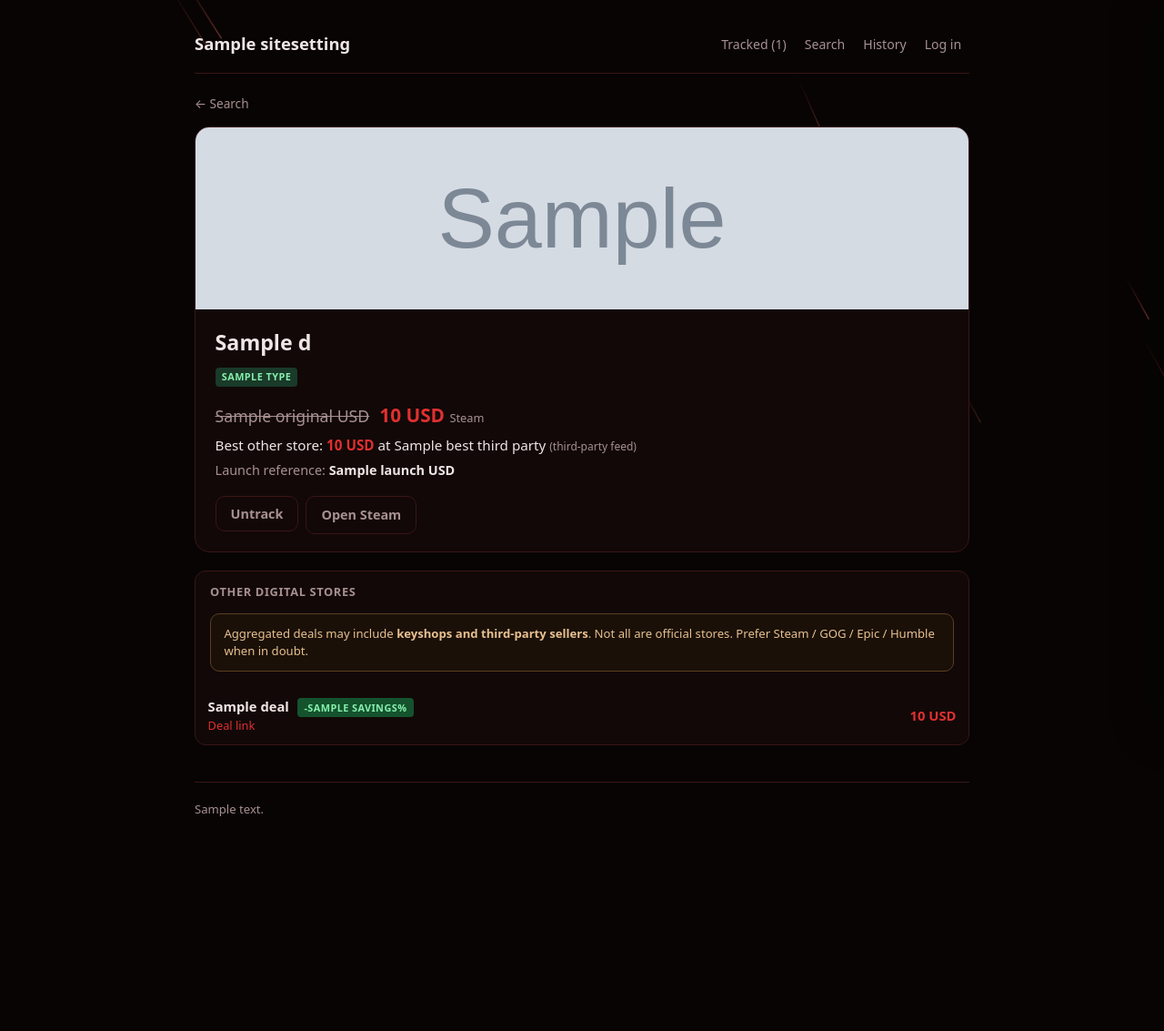
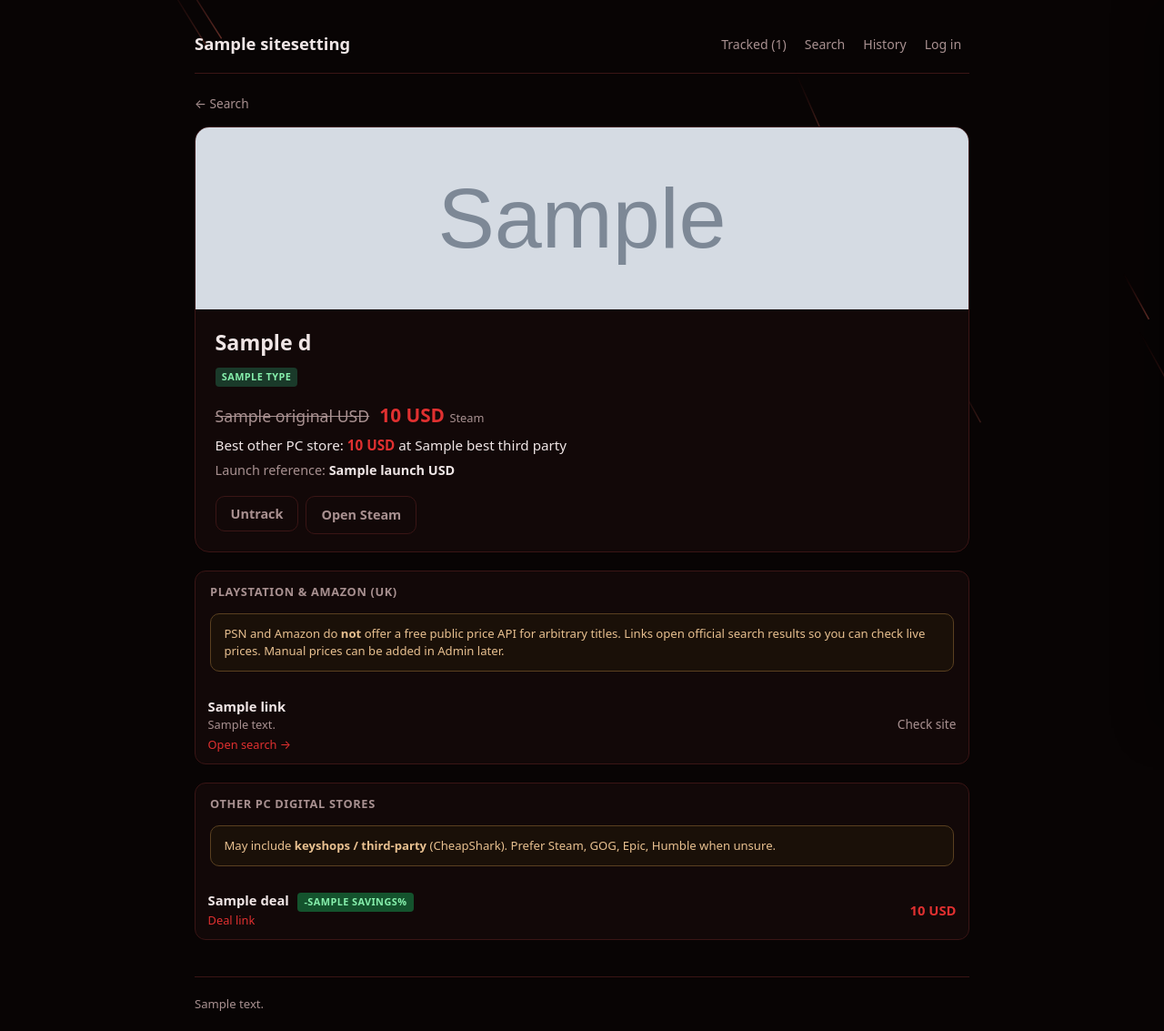
Before and after one commit to harinivasanc2000/django-game-price-tracker, a Django app: template templates/games/steam_detail.html in a window 1280 px wide. Shown: the whole page at 91% size. Before the commit the page ends 897 px from the top, so only its background shows below. Run offline with Django 5.2, Linux system fonts and the light colour scheme; tables that the repository leaves empty hold one stand-in row (values such as "Sample post"); the template is opened without the code that fills it: values that come from a table or form of the project are taken from there, most other values are stand-ins (such as "Sample title", 1, 10 or a date in 2020); grey boxes marked "Sample" are stand-in pictures; parts of the project's set-up code (start-up, migrations or seed data) failed here and were passed over.

Commit message:
Seller dropdown graph + PSN/Amazon UK section

```diff
--- a/templates/games/steam_detail.html
+++ b/templates/games/steam_detail.html
@@ -22,6 +22,15 @@
   .disclaimer {
     margin: 0.5rem 1rem 1rem; padding: 0.75rem 0.9rem; border-radius: 10px;
     background: #1a1008; border: 1px solid #5a4020; color: #e8c090; font-size: 0.82rem; line-height: 1.45;
+  }
+  .chart-toolbar {
+    display: flex; flex-wrap: wrap; align-items: center; gap: 0.75rem;
+    margin: 0.5rem 0 0.85rem;
+  }
+  .chart-toolbar label { font-size: 0.85rem; color: var(--muted); }
+  .chart-toolbar select {
+    background: var(--bg); color: var(--text); border: 1px solid var(--border);
+    border-radius: 8px; padding: 0.4rem 0.65rem; font-size: 0.9rem;
   }
 </style>
 <script src="https://cdn.jsdelivr.net/npm/chart.js@4.4.1/dist/chart.umd.min.js"></script>
@@ -54,9 +63,8 @@
 
     {% if best_third_party %}
       <p style="font-size: 0.95rem; margin-top: 0.35rem;">
-        Best other store: <strong class="price-now">{{ best_third_party.price }} {{ best_third_party.currency }}</strong>
+        Best other PC store: <strong class="price-now">{{ best_third_party.price }} {{ best_third_party.currency }}</strong>
         at {{ best_third_party.store_name }}
-        <span style="font-size: 0.75rem; color: var(--muted);">(third-party feed)</span>
       </p>
     {% endif %}
 
@@ -82,52 +90,84 @@
 
 {% if has_chart %}
 <div class="panel" style="padding: 1rem;">
-  <h2 style="padding: 0;">Price comparison graph</h2>
-  <p style="font-size: 0.8rem; color: var(--muted); margin: 0.35rem 0 0.75rem;">
-    Steam (official) vs third-party / key-store deals vs launch reference.
-  </p>
-  <canvas id="priceChart" height="130"></canvas>
+  <h2 style="padding: 0;">Price graph</h2>
+  <div class="chart-toolbar">
+    <label for="sellerSelect">Show</label>
+    <select id="sellerSelect">
+      <option value="__avg__">Average (all sellers)</option>
+      <option value="__all__">All sellers (overlay)</option>
+    </select>
+  </div>
+  <canvas id="priceChart" height="140"></canvas>
   <div class="disclaimer" style="margin: 1rem 0 0;">
-    <strong>Disclaimer:</strong> Third-party and key-seller prices come from public deal aggregators
-    (CheapShark). They may include grey-market keyshops. Keys can be region-locked or revoked.
-    Always verify the seller. Steam prices are official for your selected region ({{ country }}).
-    Launch prices are approximate public references, not live API history.
-    Currencies may differ (Steam region vs USD deals) — compare carefully.
+    <strong>Disclaimer:</strong> Average mixes official and third-party/key-shop prices and may mix currencies (e.g. GBP Steam vs USD deals).
+    Prefer a single seller in the dropdown for a cleaner reading.
+    Keyshops can be grey-market — verify the seller.
   </div>
 </div>
 <script>
-  const labels = {{ chart_labels|safe }};
-  const steam = {{ chart_steam|safe }};
-  const third = {{ chart_third|safe }};
-  const launch = {{ chart_launch|safe }};
-  new Chart(document.getElementById('priceChart'), {
-    type: 'line',
-    data: {
-      labels,
-      datasets: [
-        {
-          label: 'Steam (official)',
-          data: steam,
+(function () {
+  const data = {{ chart_json|safe }};
+  const colors = ['#e03030','#e8a838','#3ecf6a','#5b8def','#c084fc','#f472b6','#2dd4bf','#a3a3a3'];
+  const select = document.getElementById('sellerSelect');
+
+  // Fill seller options
+  (data.sellers || []).forEach(s => {
+    const opt = document.createElement('option');
+    opt.value = s;
+    opt.textContent = s;
+    select.appendChild(opt);
+  });
+
+  const ctx = document.getElementById('priceChart');
+  let chart;
+
+  function datasetsFor(mode) {
+    const ds = [];
+    if (mode === '__avg__') {
+      ds.push({
+        label: 'Average (all sellers)',
+        data: data.average,
         borderColor: '#e03030',
-          backgroundColor: 'rgba(224,48,48,0.08)',
-          spanGaps: true, tension: 0.25, pointRadius: 3,
-        },
-        {
-          label: 'Third-party / keys (USD feed)',
-          data: third,
-          borderColor: '#e8a838',
-          borderDash: [4, 3],
-          spanGaps: true, tension: 0.25, pointRadius: 3,
-        },
-        {
+        backgroundColor: 'rgba(224,48,48,0.1)',
+        fill: true, spanGaps: true, tension: 0.25, pointRadius: 3,
+      });
+    } else if (mode === '__all__') {
+      (data.sellers || []).forEach((s, i) => {
+        ds.push({
+          label: s,
+          data: data.series[s],
+          borderColor: colors[i % colors.length],
+          spanGaps: true, tension: 0.25, pointRadius: 2,
+          borderWidth: 1.5,
+        });
+      });
+    } else {
+      ds.push({
+        label: mode,
+        data: data.series[mode] || [],
+        borderColor: '#e03030',
+        backgroundColor: 'rgba(224,48,48,0.1)',
+        fill: true, spanGaps: true, tension: 0.25, pointRadius: 3,
+      });
+    }
+    // Always show launch reference when present
+    if (data.launch && data.launch.some(v => v != null)) {
+      ds.push({
         label: 'Launch reference',
-          data: launch,
+        data: data.launch,
         borderColor: '#a89090',
         borderDash: [6, 4],
         pointRadius: 0, spanGaps: true,
-        },
-      ]
-    },
+      });
+    }
+    return ds;
+  }
+
+  function render(mode) {
+    const cfg = {
+      type: 'line',
+      data: { labels: data.labels, datasets: datasetsFor(mode) },
       options: {
         plugins: {
           legend: { labels: { color: '#a89090', boxWidth: 12, font: { size: 11 } } }
@@ -137,15 +177,39 @@
           y: { ticks: { color: '#a89090' }, grid: { color: '#3a1515' } }
         }
       }
-  });
+    };
+    if (chart) chart.destroy();
+    chart = new Chart(ctx, cfg);
+  }
+
+  select.addEventListener('change', () => render(select.value));
+  render('__avg__');
+})();
 </script>
 {% endif %}
 
 <div class="panel">
-  <h2>Other digital stores</h2>
+  <h2>PlayStation & Amazon (UK)</h2>
   <div class="disclaimer">
-    Aggregated deals may include <strong>keyshops and third-party sellers</strong>.
-    Not all are official stores. Prefer Steam / GOG / Epic / Humble when in doubt.
+    PSN and Amazon do <strong>not</strong> offer a free public price API for arbitrary titles.
+    Links open official search results so you can check live prices. Manual prices can be added in Admin later.
+  </div>
+  {% for link in external_links %}
+    <div class="deal-row">
+      <div>
+        <strong>{{ link.name }}</strong>
+        <div style="font-size: 0.8rem; color: var(--muted);">{{ link.note }}</div>
+        <div style="font-size: 0.8rem; margin-top: 0.2rem;"><a href="{{ link.url }}" target="_blank" rel="noopener">Open search →</a></div>
+      </div>
+      <div style="color: var(--muted); font-size: 0.85rem;">Check site</div>
+    </div>
+  {% endfor %}
+</div>
+
+<div class="panel">
+  <h2>Other PC digital stores</h2>
+  <div class="disclaimer">
+    May include <strong>keyshops / third-party</strong> (CheapShark). Prefer Steam, GOG, Epic, Humble when unsure.
   </div>
   {% if store_deals %}
     {% for deal in store_deals %}
@@ -164,7 +228,7 @@
       </div>
     {% endfor %}
   {% else %}
-    <p style="padding: 0.85rem 1rem; color: var(--muted); font-size: 0.9rem;">No cross-store deals found.</p>
+    <p style="padding: 0.85rem 1rem; color: var(--muted); font-size: 0.9rem;">No cross-store PC deals found.</p>
   {% endif %}
 </div>
 {% endblock %}
```
Lines whose indentation alone changed are shown as unchanged.
